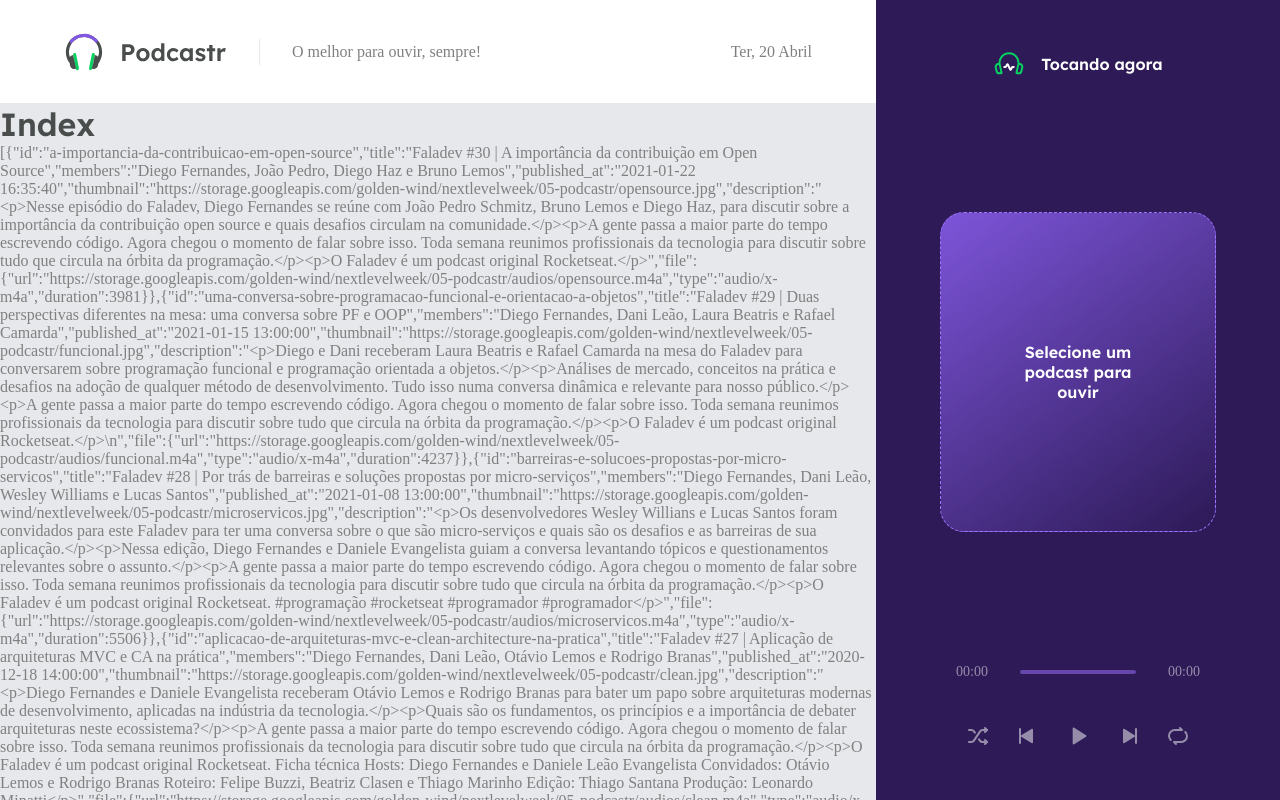
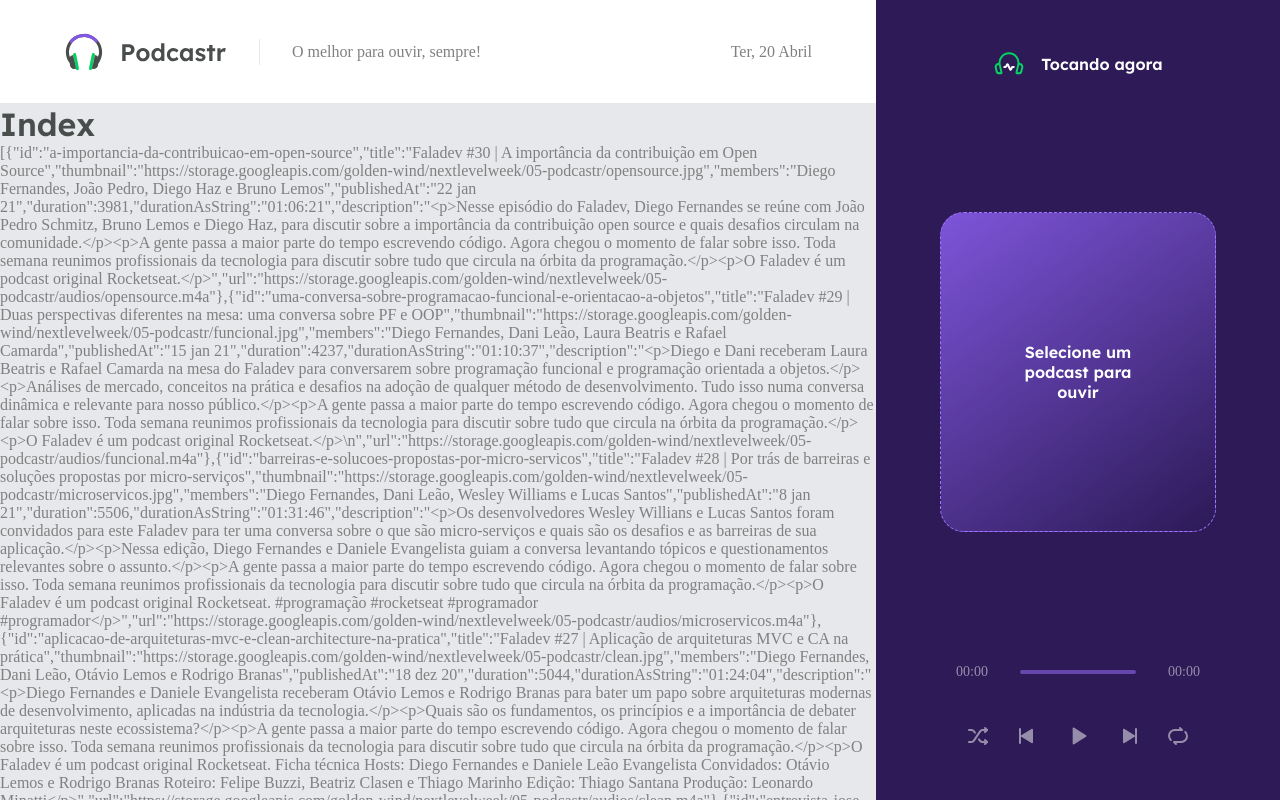
Before and after one commit to kelyAna/podcastr, a Next.js app: page / in a window 1280 px wide. Shown: the top 800 px of the page. Built offline with nearby package versions, Linux system fonts and the light colour scheme; data requests are answered from the project's data file.

Commit message:
Add format episodes data

```diff
--- a/package.json
+++ b/package.json
@@ -9,6 +9,7 @@
     "server": "json-server server.json -w -d 750 -p 3333"
   },
   "dependencies": {
+    "axios": "^0.21.1",
     "date-fns": "^2.21.1",
     "next": "10.1.3",
     "react": "17.0.2",
--- a/src/pages/index.tsx
+++ b/src/pages/index.tsx
@@ -1,14 +1,24 @@
 import { GetStaticProps } from 'next'
+import { api } from '../services/api'
 
-type HomeProps = {
-  episodes: Array<{
+import { format, parseISO } from 'date-fns'
+import ptBR from 'date-fns/locale/pt-BR'
+import { convertDurationToTimeString } from '../utils/convertDurationToTimeString'
+
+type Episode = {
     id: String;
     titulo: String;
     members: String;
-  }>
+    published_at: String
 }
 
-export default function Home(props: HomeProps) {
+type HomeProps = {
+  episodes: Array<Episode>
+}
+
+export default function Home(props: HomeProps){
+
+
   return (
    <div>
      <h1>Index</h1>
@@ -18,13 +28,31 @@ export default function Home(props: HomeProps) {
 
 }
 export const getStaticProps: GetStaticProps = async () => {
-  const response = await fetch('http://localhost:3333/episodes')
-  const data = await response.json()
+  const { data } = await api.get('episodes', {
+    params: {
+      _limit: 12,
+      _sort: 'published_at',
+      _order: 'desc'
+    }
+  })
 
+  const episodes = data.map(episode => {
+    return {
+      id: episode.id,
+      title: episode.title,
+      thumbnail: episode.thumbnail,
+      members: episode.members,
+      publishedAt: format(parseISO(episode.published_at), 'd MMM yy', { locale: ptBR}),
+      duration: Number(episode.file.duration),
+      durationAsString: convertDurationToTimeString(Number(episode.file.duration)),
+      description: episode.description,
+      url: episode.file.url
+    }
+  })
 
   return {
     props: {
-      episodes: data,
+      episodes
     },
     revalidate: 60 * 60 * 8,
   }
--- /dev/null
+++ b/src/services/api.ts
@@ -0,0 +1,5 @@
+import axios from 'axios'
+
+export const api = axios.create({
+  baseURL: 'http://localhost:3333/'
+})
--- /dev/null
+++ b/src/utils/convertDurationToTimeString.ts
@@ -0,0 +1,11 @@
+export function convertDurationToTimeString(duration: number){
+  const hours = Math.floor(duration / (60*60))
+  const minutes = Math.floor((duration % 3600) / 60)
+  const seconds = duration % 60
+
+  const finalResult = [hours, minutes, seconds]
+  .map(unit => String(unit).padStart(2, '0'))
+  .join(':')
+
+  return finalResult
+}
```
Also changed, not shown: 1 other file (tests, documents, lock files or other folders).
